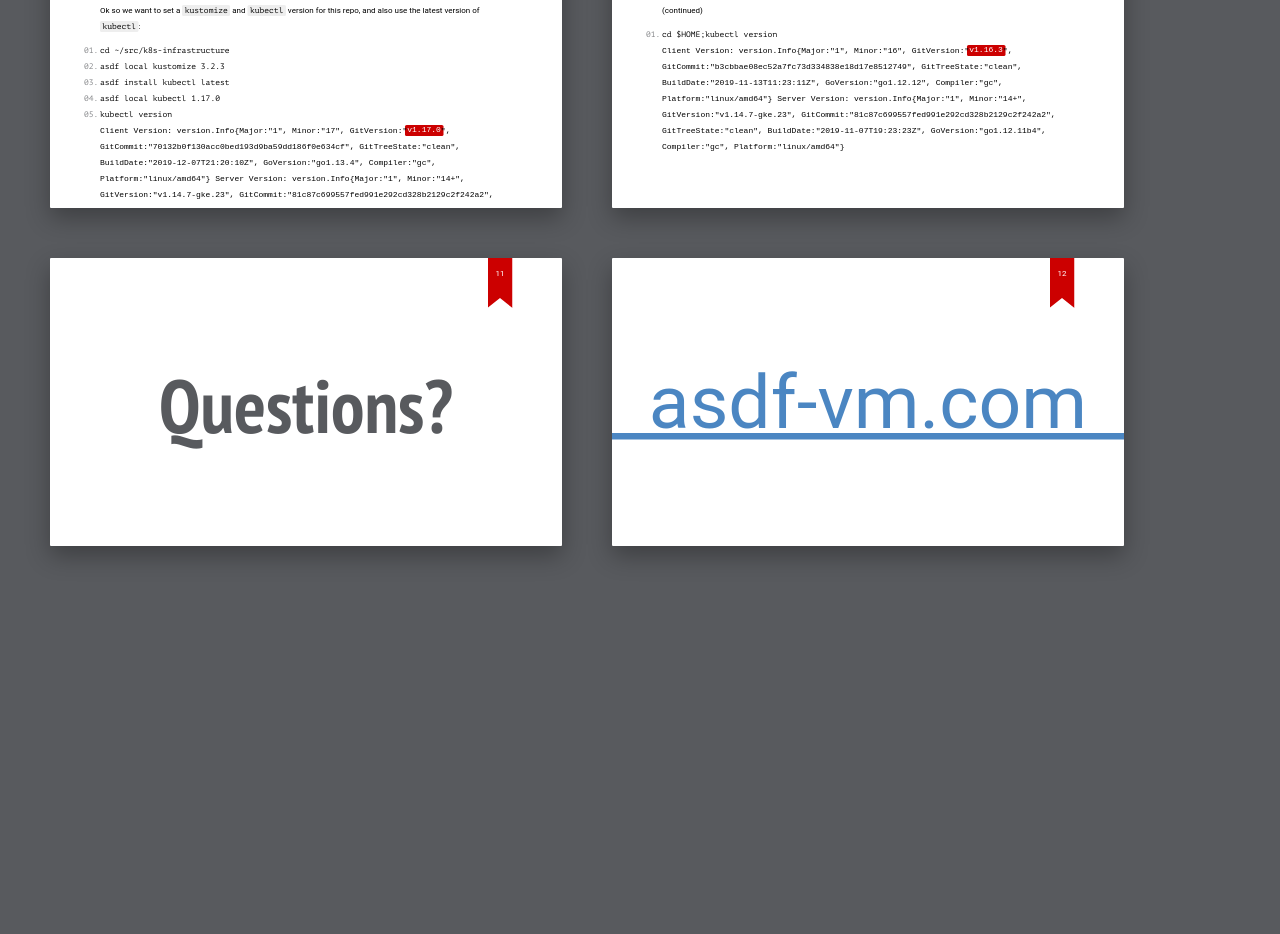
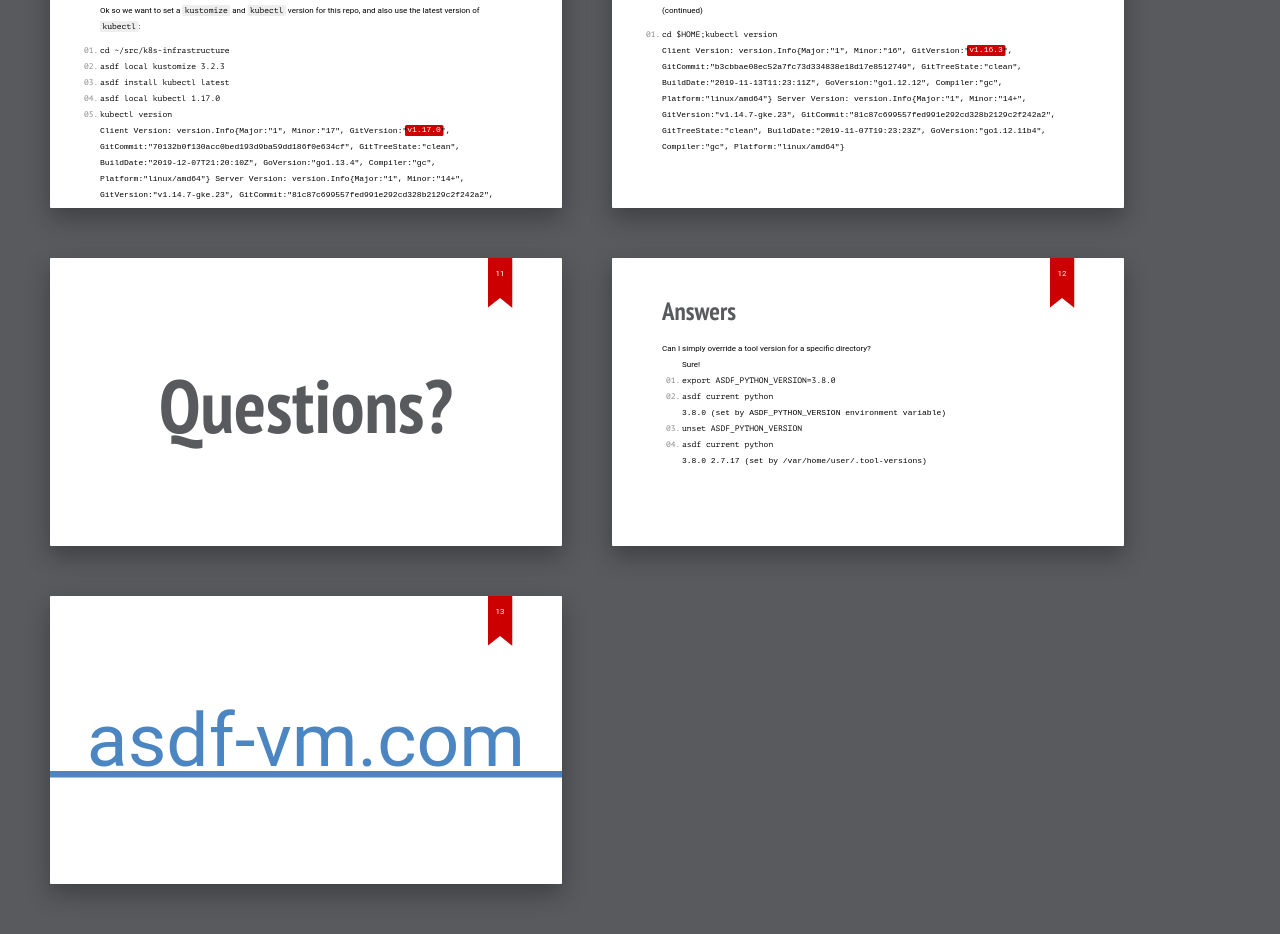
Before and after one commit to lwille/asdf-intro, a plain HTML site: page index.html in a window 1280 px wide. Shown: the part 1576-2510 px from the top of the page. Before the commit the page ends 2172 px from the top, so only its background shows below. Drawn offline with Linux system fonts and the light colour scheme.

Commit message:
chore: add answer to question

```diff
--- a/index.html
+++ b/index.html
@@ -140,8 +140,22 @@ Server Version: version.Info{Major:"1", Minor:"14+", GitVersion:"v1.14.7-gke.23"
 </section>
 
 <section class="slide">
+    <h2>Answers</h2>
+    <dl>
+        <dt>Can I simply override a tool version for a specific directory?</dt>
+        <dd>Sure!<pre>
+            <code>export ASDF_PYTHON_VERSION=3.8.0</code>
+            <code>asdf current python</code>
+            <div>3.8.0    (set by ASDF_PYTHON_VERSION environment variable)</div>
+            <code>unset ASDF_PYTHON_VERSION</code>
+            <code>asdf current python</code>
+            <div>3.8.0 2.7.17 (set by /var/home/user/.tool-versions)</div>
+        </pre></dd>
+    </dl>
+</section>
+
+<section class="slide">
    <a class="shout" href="https://asdf-vm.com">asdf-vm.com</a>
-
 </section>
 
 <div class="progress"></div>
```
Also changed, not shown: pictures/env-override.png (added).
